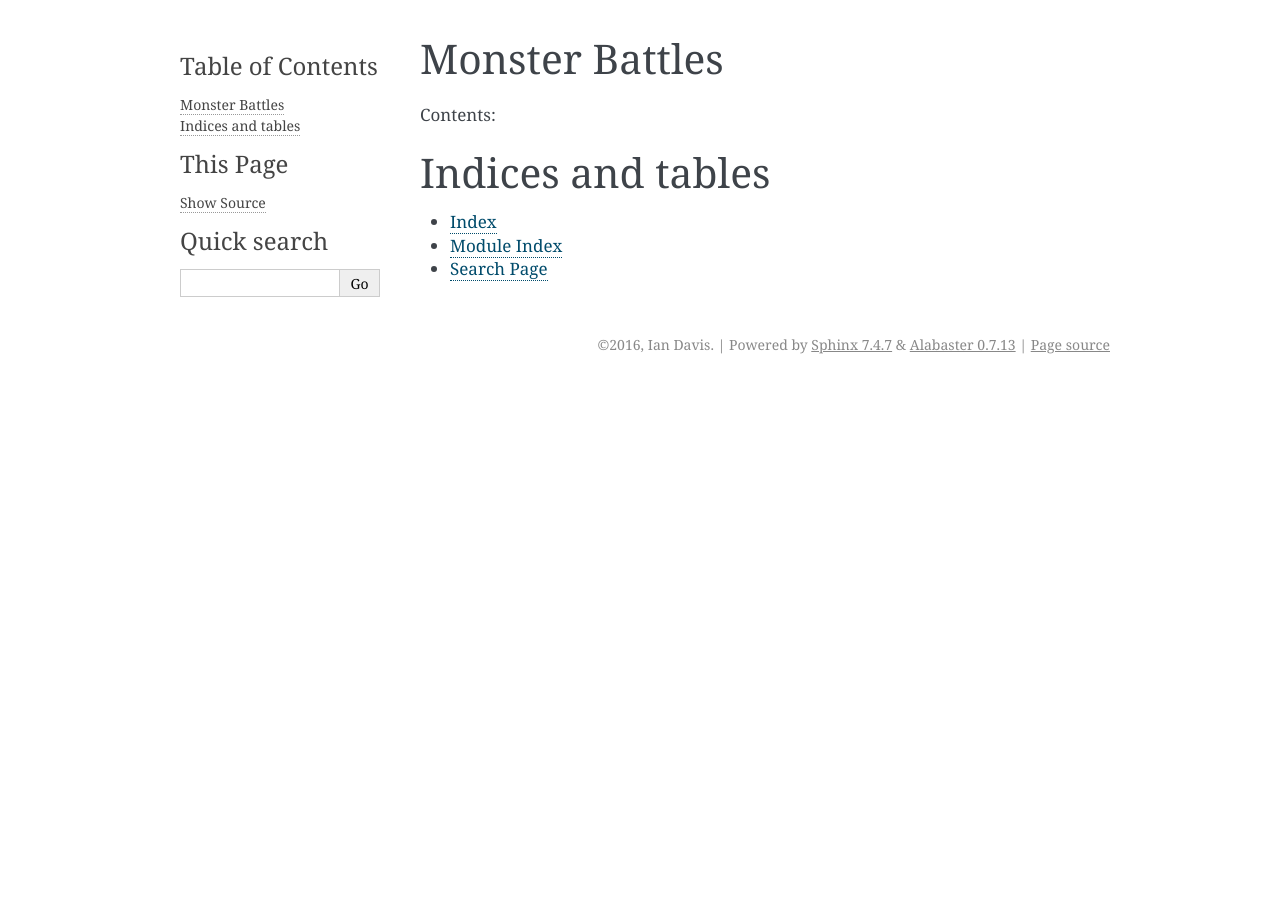
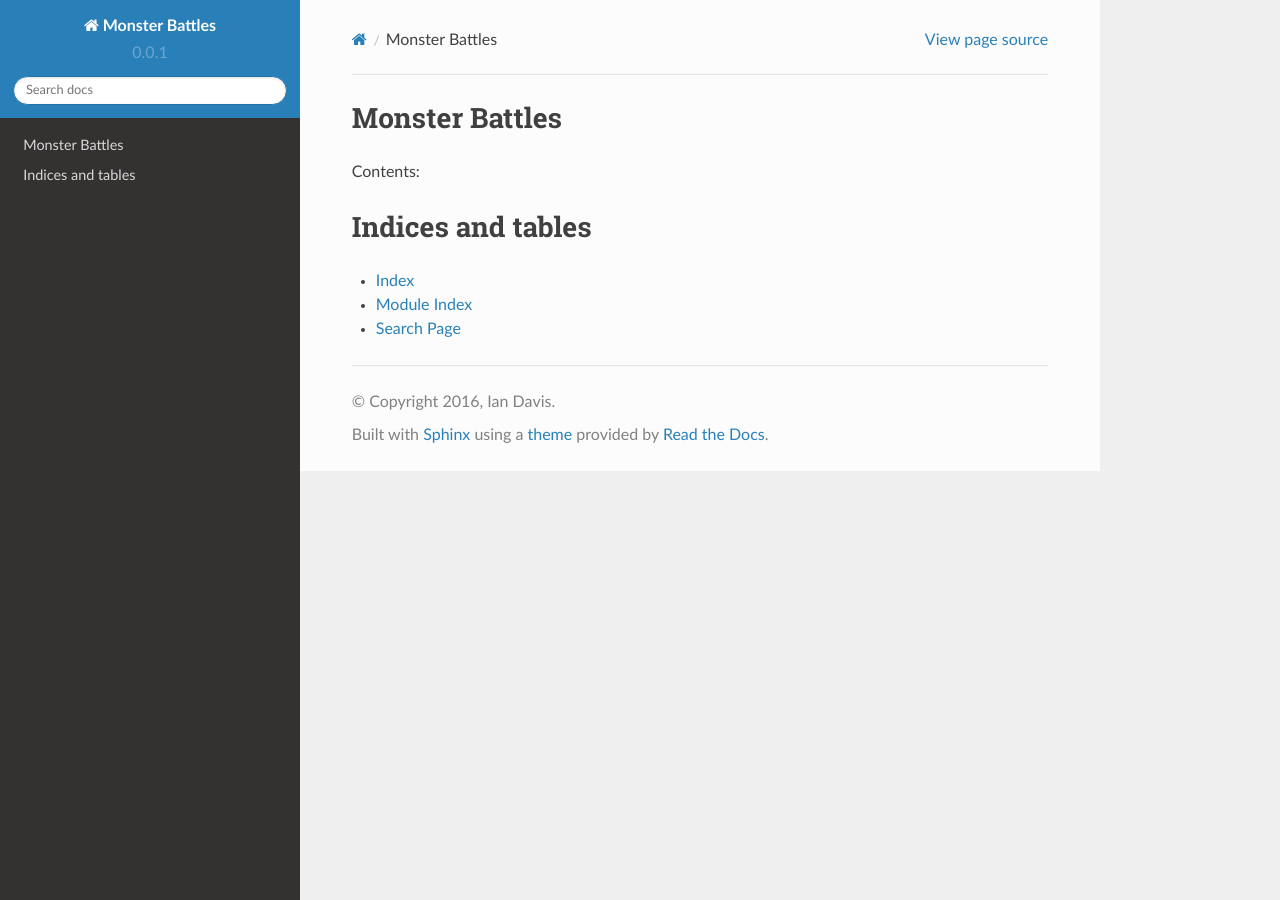
Before and after one commit to TheKewlStore/MonsterBattles, a Sphinx documentation site: the page built from doc/source/index.rst, in a window 1280 px wide. Built offline with Sphinx 7.4.7 and the Read the Docs theme 2.0.0, drawn with Linux system fonts in a browser that asks for light colours.

Commit message:
Updating documentation

```diff
--- a/README.md
+++ b/README.rst
@@ -6,5 +6,5 @@ MonsterBattles is a game based loosely off of turn-based strategy games like Pok
 The biggest emphasis of MonsterBattles is creating a balanced, competitive game with as little RNG as possible,
 while also keeping the core gameplay mechanics as simple as possible.
 
-## Monster Types
-See [Type Effectiveness](https://github.com/TheKewlStore/MonsterBattles/blob/master/doc/TypeEffectiveness.md)
+## Documentation
+For all the information you could want about Monster Battles, see the official [documentation](http://monsterbattles.readthedocs.io/en/latest/?)
--- a/doc/source/conf.py
+++ b/doc/source/conf.py
@@ -121,7 +121,7 @@ todo_include_todos = False
 # The theme to use for HTML and HTML Help pages.  See the documentation for
 # a list of builtin themes.
 #
-html_theme = 'alabaster'
+html_theme = 'sphinx_rtd_theme'
 
 # Theme options are theme-specific and customize the look and feel of a theme
 # further.  For a list of options available for each theme, see the
```
Also changed, not shown: doc/source/index.rst (line endings or trailing spaces), doc/source/type-effectiveness.rst (renamed from doc/source/TypeEffectiveness.md), 2 other files.
